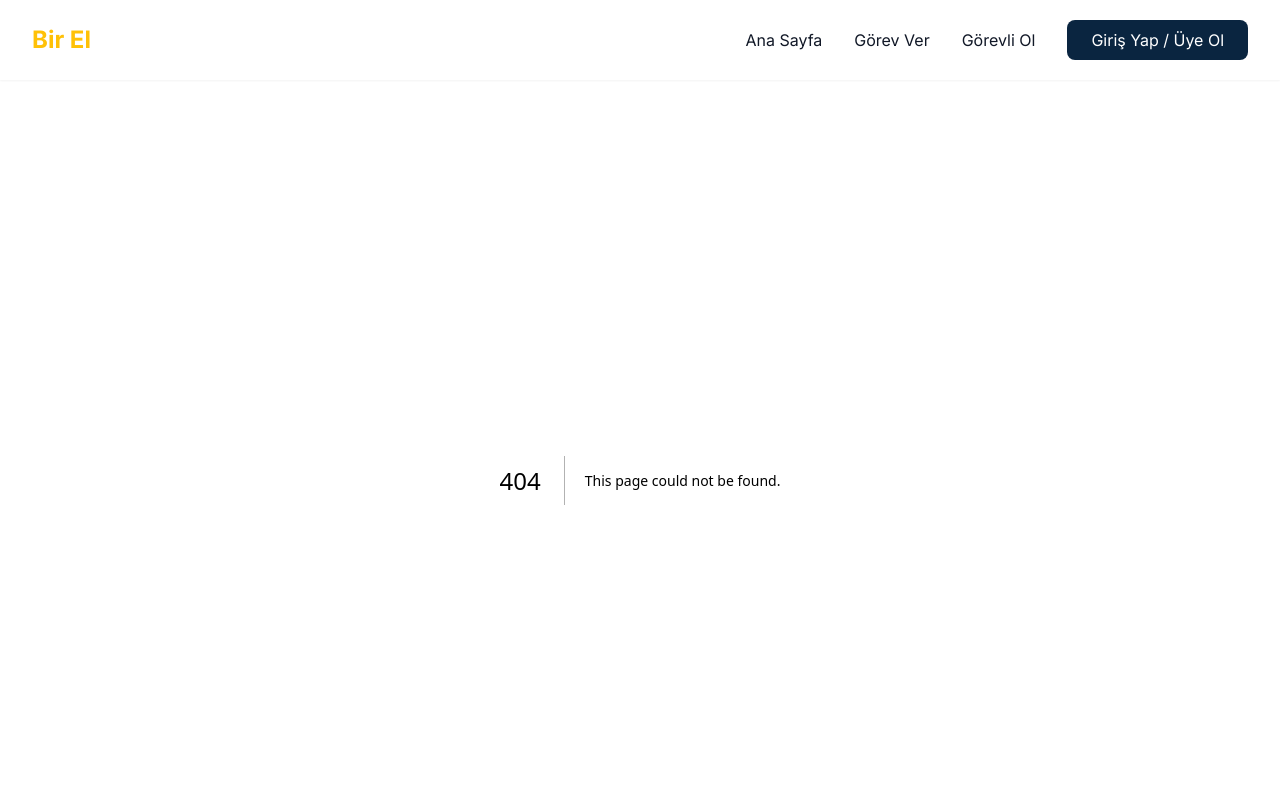
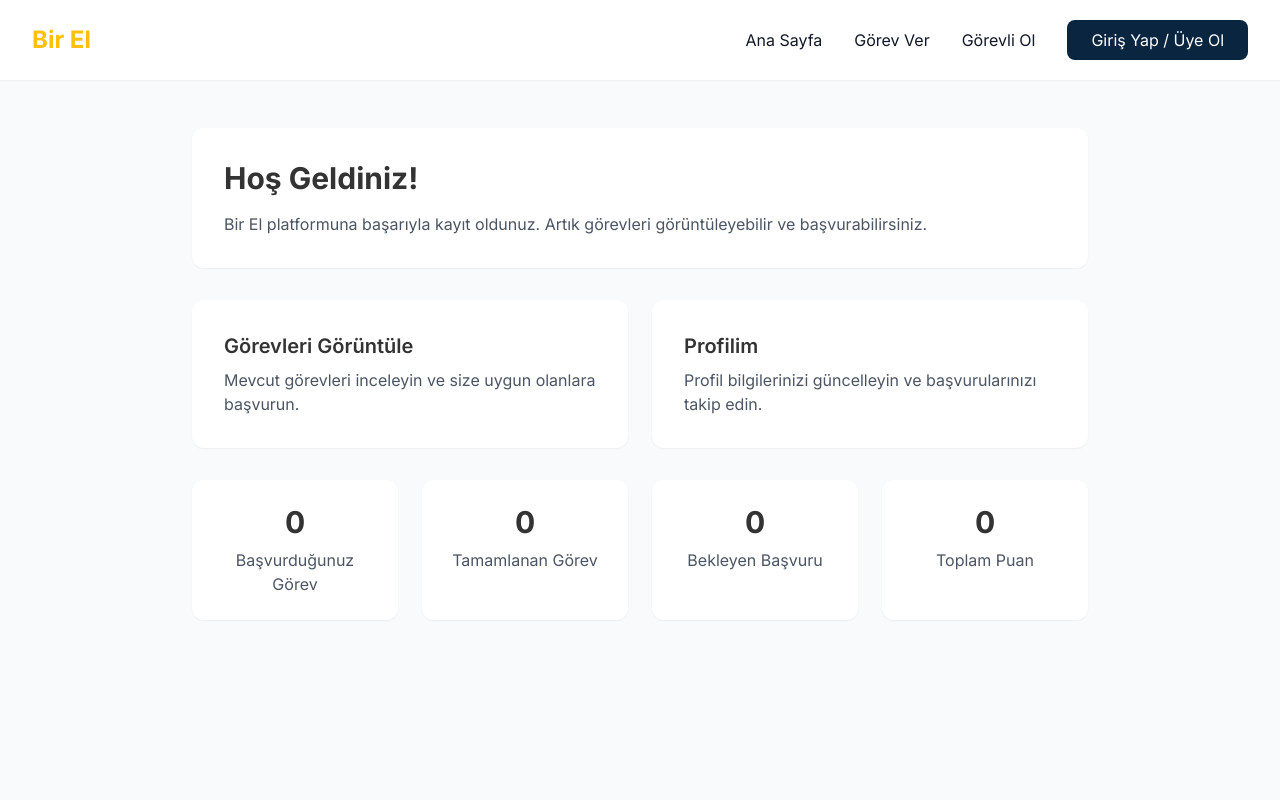
Before and after one commit to firatdalkilic/birel, a Next.js app: page /dashboard in a window 1280 px wide. Before the commit this address had no page. Shown: the top 800 px of the page. Built offline with nearby package versions, Linux system fonts and the light colour scheme; sample sign-in values are in the browser's storage.

Commit message:
Dashboard page added

```diff
--- /dev/null
+++ b/src/app/dashboard/page.tsx
@@ -0,0 +1,82 @@
+"use client";
+
+import { useEffect } from 'react';
+import { useRouter } from 'next/navigation';
+import Link from 'next/link';
+
+export default function Dashboard() {
+  const router = useRouter();
+
+  useEffect(() => {
+    // Token kontrolü
+    const token = localStorage.getItem('token');
+    if (!token) {
+      router.push('/giris');
+    }
+  }, [router]);
+
+  return (
+    <div className="min-h-screen bg-[#F9FAFB] py-12">
+      <div className="container-custom">
+        <div className="max-w-4xl mx-auto">
+          {/* Header */}
+          <div className="bg-white rounded-xl shadow-sm p-8 mb-8">
+            <h1 className="text-3xl font-bold text-[#333] mb-4">
+              Hoş Geldiniz!
+            </h1>
+            <p className="text-gray-600">
+              Bir El platformuna başarıyla kayıt oldunuz. Artık görevleri görüntüleyebilir ve başvurabilirsiniz.
+            </p>
+          </div>
+
+          {/* Quick Actions */}
+          <div className="grid grid-cols-1 md:grid-cols-2 gap-6">
+            <Link
+              href="/gorevler"
+              className="bg-white rounded-xl shadow-sm p-8 hover:shadow-md transition-shadow"
+            >
+              <h2 className="text-xl font-semibold text-[#333] mb-2">
+                Görevleri Görüntüle
+              </h2>
+              <p className="text-gray-600">
+                Mevcut görevleri inceleyin ve size uygun olanlara başvurun.
+              </p>
+            </Link>
+
+            <Link
+              href="/profilim"
+              className="bg-white rounded-xl shadow-sm p-8 hover:shadow-md transition-shadow"
+            >
+              <h2 className="text-xl font-semibold text-[#333] mb-2">
+                Profilim
+              </h2>
+              <p className="text-gray-600">
+                Profil bilgilerinizi güncelleyin ve başvurularınızı takip edin.
+              </p>
+            </Link>
+          </div>
+
+          {/* Stats */}
+          <div className="grid grid-cols-2 md:grid-cols-4 gap-6 mt-8">
+            <div className="bg-white rounded-xl shadow-sm p-6 text-center">
+              <div className="text-3xl font-bold text-[#333] mb-2">0</div>
+              <div className="text-gray-600">Başvurduğunuz Görev</div>
+            </div>
+            <div className="bg-white rounded-xl shadow-sm p-6 text-center">
+              <div className="text-3xl font-bold text-[#333] mb-2">0</div>
+              <div className="text-gray-600">Tamamlanan Görev</div>
+            </div>
+            <div className="bg-white rounded-xl shadow-sm p-6 text-center">
+              <div className="text-3xl font-bold text-[#333] mb-2">0</div>
+              <div className="text-gray-600">Bekleyen Başvuru</div>
+            </div>
+            <div className="bg-white rounded-xl shadow-sm p-6 text-center">
+              <div className="text-3xl font-bold text-[#333] mb-2">0</div>
+              <div className="text-gray-600">Toplam Puan</div>
+            </div>
+          </div>
+        </div>
+      </div>
+    </div>
+  );
+}
```
